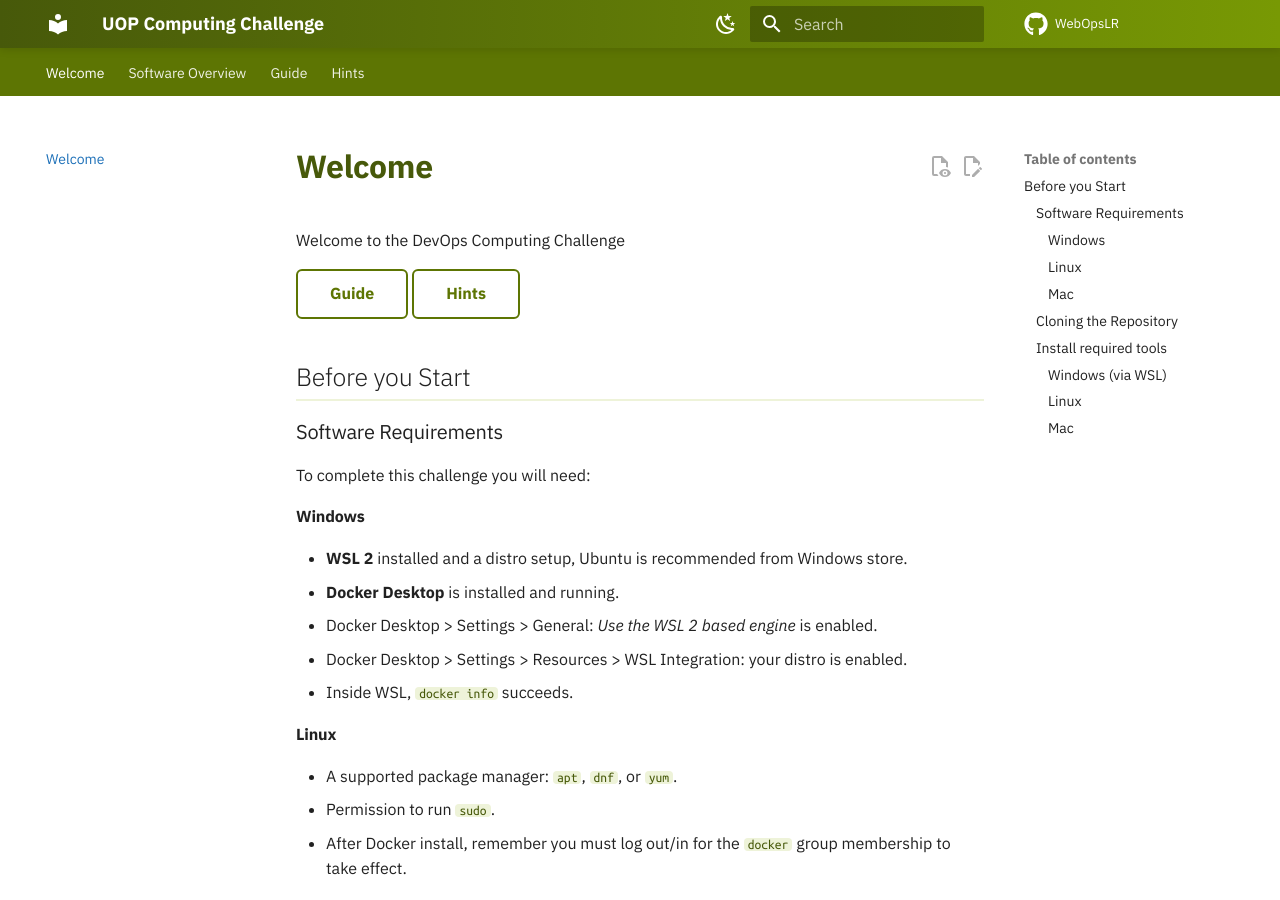
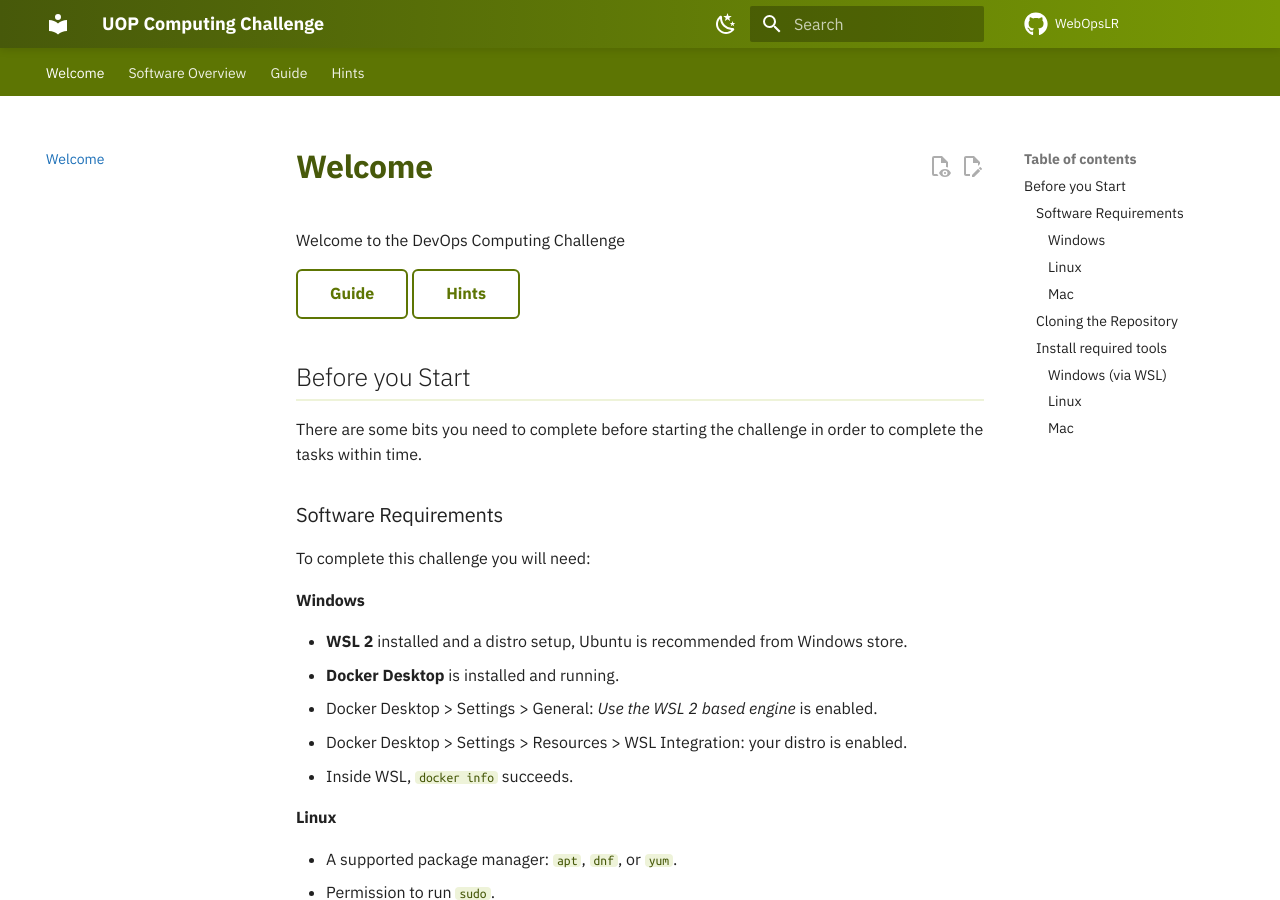
Before and after one commit to WebOpsLR/webopslr.github.io, an MkDocs documentation site: the page built from docs/index.md, in a window 1280 px wide and 900 px high. Built offline with MkDocs 1.6.1 and Material for MkDocs 9.7.7, drawn with Linux system fonts in a browser that asks for light colours; comment, search, counter and statistics services are not loaded.

Commit message:
Fix: Add description line to before start

```diff
--- a/docs/index.md
+++ b/docs/index.md
@@ -5,6 +5,8 @@ Welcome to the DevOps Computing Challenge
 [Guide](guide.md){ .md-button } [Hints](hints.md){ .md-button }
 
 ## Before you Start
+
+There are some bits you need to complete before starting the challenge in order to complete the tasks within time.
 
 ### Software Requirements
 
```
